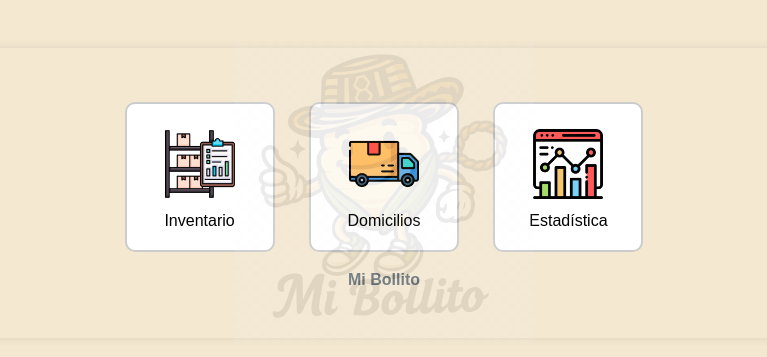
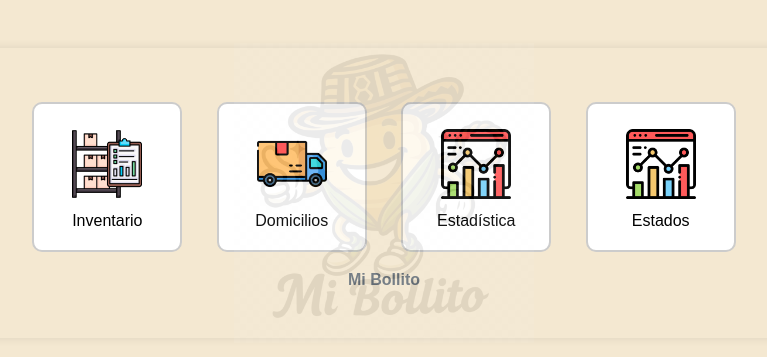
Before and after one commit to IMANOL01277/MiBollito, a PHP site: page / in a window 1280 px wide. Shown: the part 50-407 px from the top of the page, without its empty margins (256-1023 px from the left). Run offline with PHP 8.4, Linux system fonts and the light colour scheme; a user stored in the database is signed in.

Commit message:
Add 'Estados' link to options in index.php
Added a new link for 'Estados' in the options section.

```diff
--- a/index.php
+++ b/index.php
@@ -101,6 +101,10 @@ if (!isset($_SESSION['nombre'])) {
         <img src="img/icon_estadistica.png" alt="Estadísticas">
         <p>Estadística</p>
       </a>
+      <a href="estados.php" class="icon-card">
+        <img src="img/icon_estadistica.png" alt="Estados">
+        <p>Estados</p>
+      </a>
     </div>
 
     <p class="mt-3 fw-bold text-secondary">Mi Bollito</p>
```
